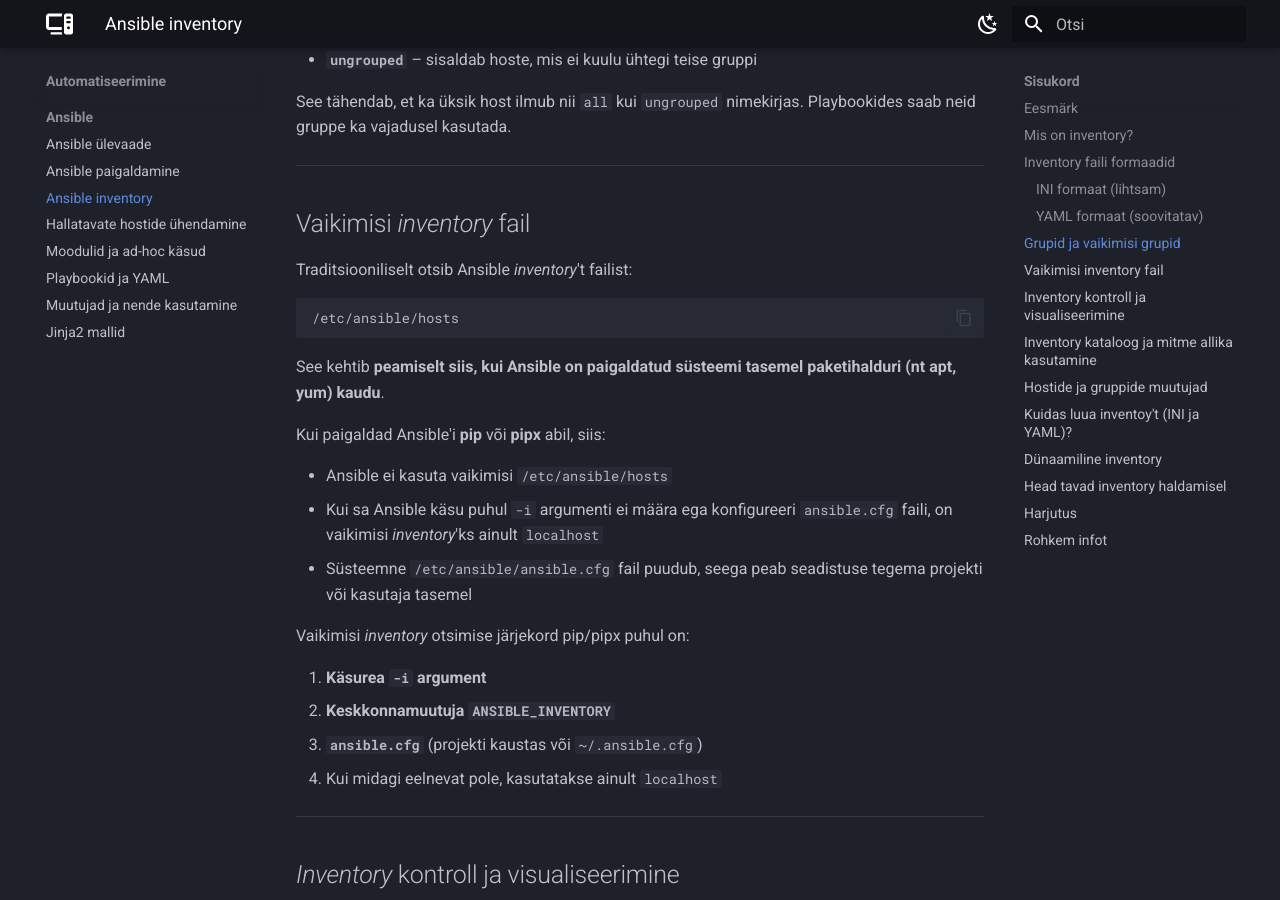
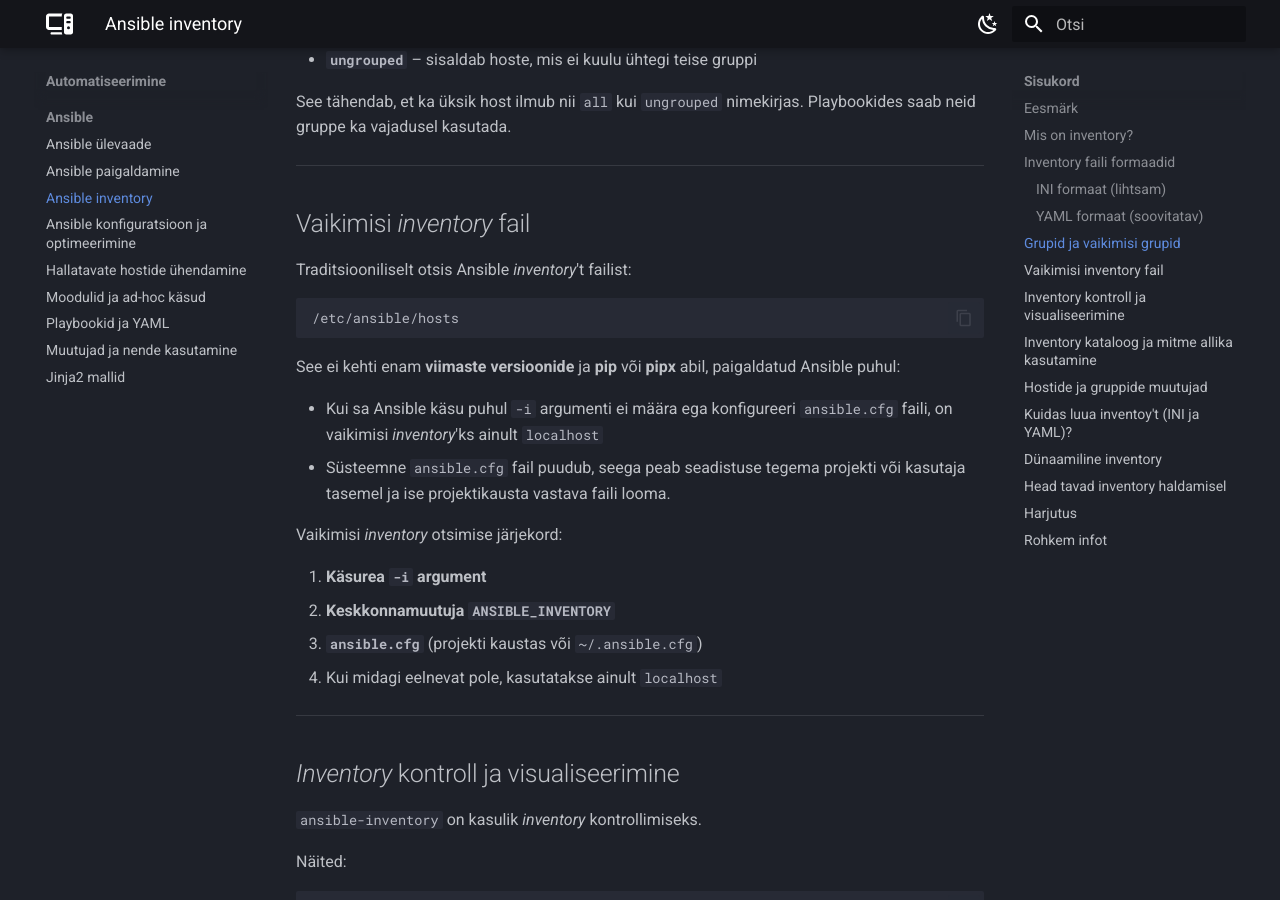
Before and after one commit to priitpaap/priitpaap.github.io, an MkDocs documentation site: the page built from docs/ansible/ansibleinventory.md, in a window 1280 px wide and 900 px high, scrolled down 2410 px. Built offline with MkDocs 1.6.1 and Material for MkDocs 9.7.7, drawn with Linux system fonts in a browser that asks for light colours; some of the changed text lies outside the part shown.

Commit message:
Ansible täiendused

````diff
--- a/docs/ansible/ansibleinventory.md
+++ b/docs/ansible/ansibleinventory.md
@@ -98,19 +98,16 @@
 
 ## Vaikimisi *inventory* fail
 
-Traditsiooniliselt otsib Ansible *inventory*'t failist:
+Traditsiooniliselt otsis Ansible *inventory*'t failist:
 ```
 /etc/ansible/hosts
 ```
-See kehtib **peamiselt siis, kui Ansible on paigaldatud süsteemi tasemel paketihalduri (nt apt, yum) kaudu**.
+See ei kehti enam **viimaste versioonide** ja **pip** või **pipx** abil, paigaldatud Ansible puhul:
 
-Kui paigaldad Ansible'i **pip** või **pipx** abil, siis:
+- Kui sa Ansible käsu puhul `-i` argumenti ei määra ega konfigureeri `ansible.cfg` faili, on vaikimisi *inventory*'ks ainult `localhost`
+- Süsteemne `ansible.cfg` fail puudub, seega peab seadistuse tegema projekti või kasutaja tasemel ja ise projektikausta vastava faili looma.
 
-- Ansible ei kasuta vaikimisi `/etc/ansible/hosts`
-- Kui sa Ansible käsu puhul `-i` argumenti ei määra ega konfigureeri `ansible.cfg` faili, on vaikimisi *inventory*'ks ainult `localhost`
-- Süsteemne `/etc/ansible/ansible.cfg` fail puudub, seega peab seadistuse tegema projekti või kasutaja tasemel
-
-Vaikimisi *inventory* otsimise järjekord pip/pipx puhul on:
+Vaikimisi *inventory* otsimise järjekord:
 
 1. **Käsurea `-i` argument**
 2. **Keskkonnamuutuja `ANSIBLE_INVENTORY`**
--- a/mkdocs.yml
+++ b/mkdocs.yml
@@ -84,6 +84,7 @@
       - 'Ansible ülevaade': ansible/ansibleintro.md
       - 'Ansible paigaldamine': ansible/ansibleinstall.md
       - 'Ansible inventory': ansible/ansibleinventory.md
+      - 'Ansible konfiguratsioon ja optimeerimine': ansible/ansibleconf.md
       - 'Hallatavate hostide ühendamine': ansible/ansiblenodes.md
       - 'Moodulid ja ad-hoc käsud': ansible/ansiblemodules.md
       - 'Playbookid ja YAML': ansible/ansibleplaybooks.md
@@ -92,7 +93,6 @@
 #      - 'Tingimuslikkus ja tsüklid': ansible/ansibleconditions.md
 #      - 'Rollid ja struktuur': ansible/ansibleroles.md
 #      - 'Ansible Galaxy ja kogukonna rollid': ansible/ansiblerolesgalaxy.md
-#      - 'Ansible konfiguratsioon ja optimeerimine': ansible/ansibleconf.md
 #      - 'Turvalisus ja Ansible Vault': ansible/ansiblevault.md
 #      - 'Projektipõhine lõppharjutus': ansible/ansiblefinal.md
 #      - 'Ansible parimad praktikad': ansible/ansiblebestpractises.md
````
